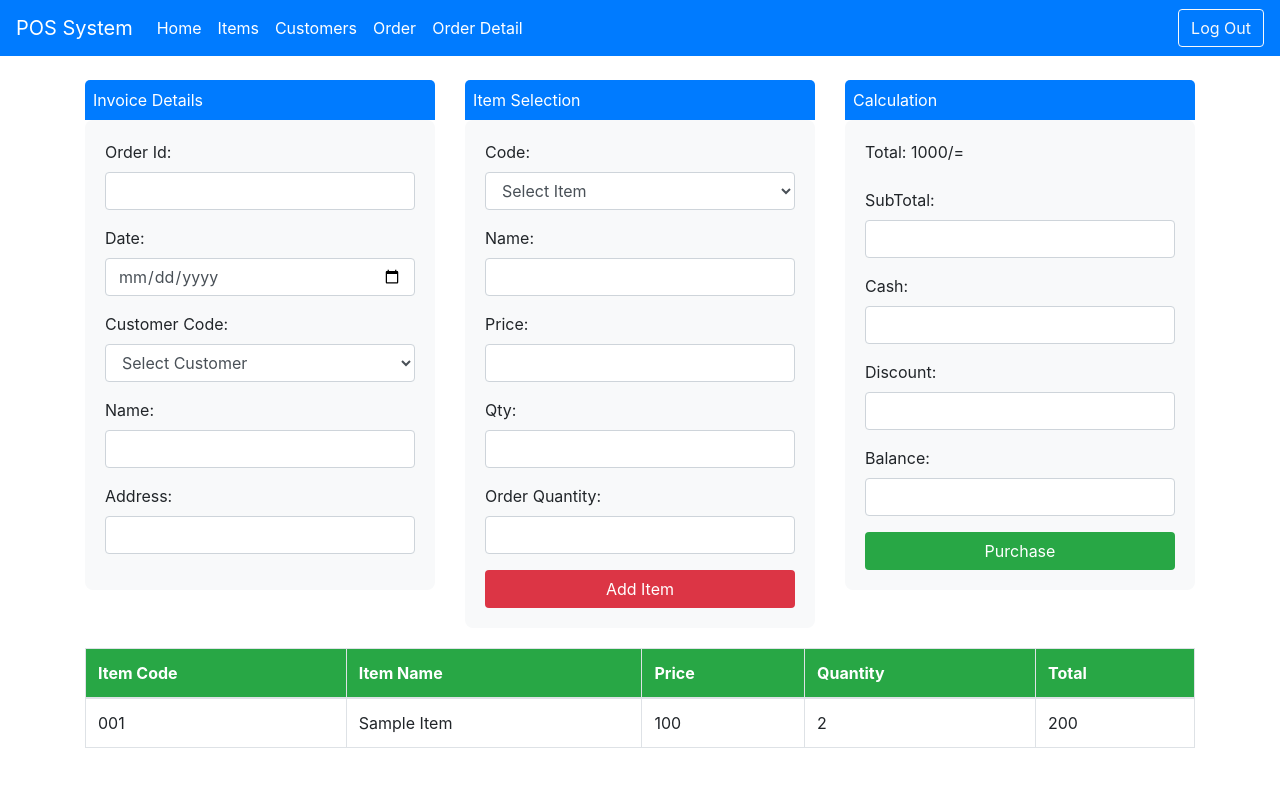
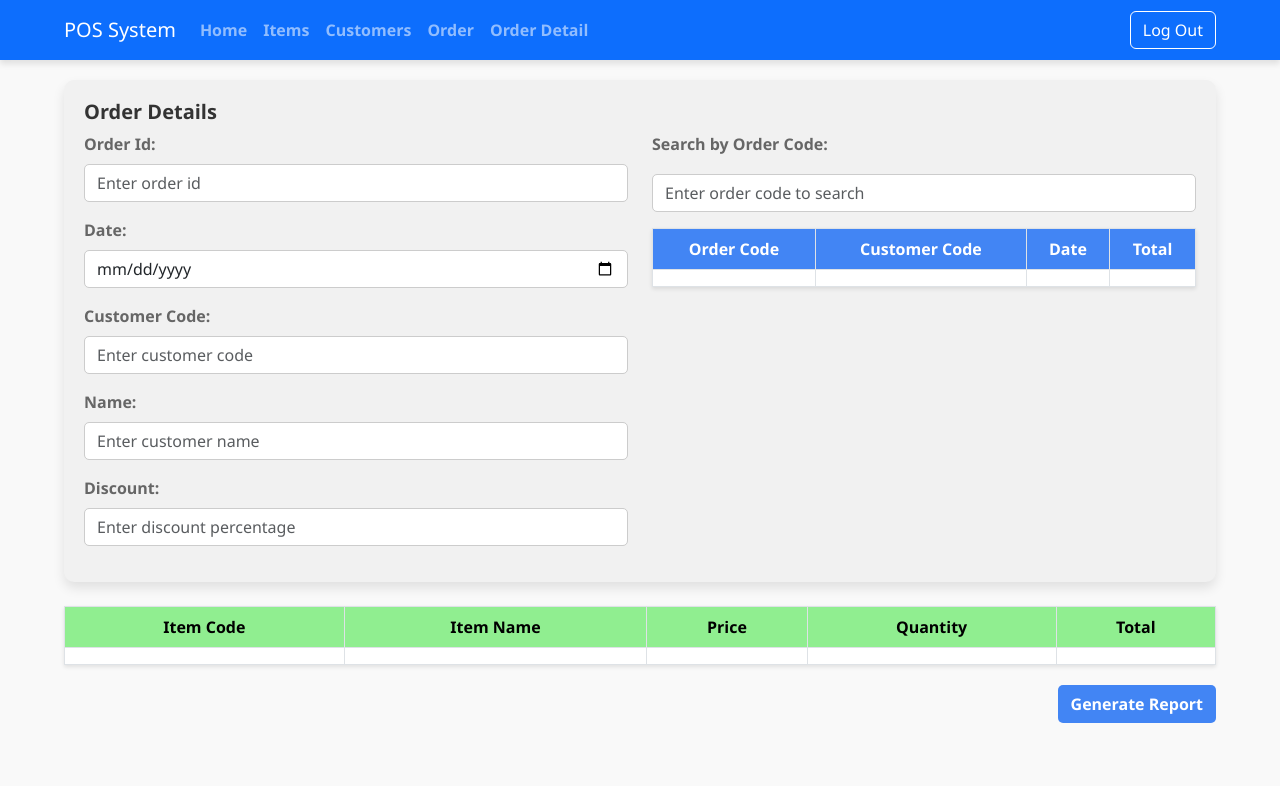
Before and after one commit to mcharith/Bootstrap-pos-system, a plain HTML site: page invoice.html in a window 1280 px wide. Drawn offline with nearby package versions, Linux system fonts and the light colour scheme.

Commit message:
invoice update.

```diff
--- a/invoice.html
+++ b/invoice.html
@@ -3,154 +3,214 @@
 <head>
     <meta charset="UTF-8">
     <meta name="viewport" content="width=device-width, initial-scale=1.0">
-    <title>Invoice Management</title>
-    <!-- Bootstrap CSS -->
-    <link href="https://stackpath.bootstrapcdn.com/bootstrap/4.5.2/css/bootstrap.min.css" rel="stylesheet">
+    <title>Order Details</title>
+    <link href="https://cdn.jsdelivr.net/npm/bootstrap@5.3.0-alpha1/dist/css/bootstrap.min.css" rel="stylesheet">
     <style>
-        .form-section {
-            background-color: #f8f9fa;
+        /* General Styles */
+        body {
+            background-color: #f9f9f9;
+            font-family: 'Segoe UI', Tahoma, Geneva, Verdana, sans-serif;
+        }
+
+        .container-fluid {
+            padding-left: 5%;
+            padding-right: 5%;
+        }
+
+        /* Navbar Customization */
+        nav.navbar {
+            box-shadow: 0 4px 6px rgba(0, 0, 0, 0.1);
+        }
+
+        nav.navbar .nav-link {
+            font-weight: bold;
+            padding: 10px 20px;
+        }
+
+        nav.navbar .nav-link:hover {
+            background-color: #357ae8;
+            border-radius: 5px;
+        }
+
+        /* Header Section */
+        .order-details {
+            background-color: #f1f1f1;
             padding: 20px;
-            border-radius: 8px;
+            margin-top: 20px;
+            border-radius: 10px;
+            box-shadow: 0 6px 12px rgba(0, 0, 0, 0.1);
         }
-        .table-section {
+
+        h5 {
+            font-weight: bold;
+            color: #333;
+        }
+
+        .form-label {
+            font-weight: bold;
+            color: #666;
+        }
+
+        input.form-control {
+            box-shadow: none;
+            border: 1px solid #ccc;
+            border-radius: 5px;
+            transition: border-color 0.3s ease;
+        }
+
+        input.form-control:focus {
+            border-color: #4285F4;
+            box-shadow: 0 0 0 0.2rem rgba(66, 133, 244, 0.25);
+        }
+
+        /* Tables Styling */
+        .table-bordered {
+            border: 1px solid #dee2e6;
+            box-shadow: 0 2px 4px rgba(0, 0, 0, 0.1);
+        }
+
+        .table th {
+            font-weight: bold;
+            background-color: #4285F4;
+            color: white;
+            text-align: center;
+        }
+
+        .table td {
+            text-align: center;
+            vertical-align: middle;
+            font-size: 0.9rem;
+        }
+
+        .items-table th {
+            background-color: lightgreen;
+            color: black;
+        }
+
+        .search-order input {
+            margin-top: 10px;
+        }
+
+        .btn-outline-light {
+            border-color: white;
+            color: white;
+            transition: background-color 0.3s ease, border-color 0.3s ease;
+        }
+
+        .btn-outline-light:hover {
+            background-color: white;
+            color: #4285F4;
+            border-color: #4285F4;
+        }
+
+        /* Button Styling */
+        .btn-generate {
+            background-color: #4285F4;
+            color: white;
+            font-weight: bold;
+            border-radius: 5px;
+            transition: background-color 0.3s ease;
+        }
+
+        .btn-generate:hover {
+            background-color: #357ae8;
+        }
+
+        .btn-container {
+            text-align: right;
             margin-top: 20px;
-        }
-        .form-header {
-            background-color: #007bff;
-            color: white;
-            padding: 8px;
-            border-radius: 5px 5px 0 0;
-        }
-        .btn-add {
-            background-color: #dc3545;
-            color: white;
-        }
-        .btn-purchase {
-            background-color: #28a745;
-            color: white;
-        }
-        .table-header {
-            background-color: #28a745;
-            color: white;
         }
     </style>
 </head>
 <body>
-
-<!-- Navbar -->
-<nav class="navbar navbar-expand-lg navbar-light bg-primary">
-    <a class="navbar-brand text-white" href="#">POS System</a>
-    <div class="collapse navbar-collapse">
-        <ul class="navbar-nav mr-auto">
-            <li class="nav-item"><a class="nav-link text-white" href="#">Home</a></li>
-            <li class="nav-item"><a class="nav-link text-white" href="#">Items</a></li>
-            <li class="nav-item"><a class="nav-link text-white" href="#">Customers</a></li>
-            <li class="nav-item"><a class="nav-link text-white" href="#">Order</a></li>
-            <li class="nav-item"><a class="nav-link text-white" href="#">Order Detail</a></li>
+<!-- Navbar Section -->
+<nav class="navbar navbar-expand-lg navbar-dark bg-primary">
+    <div class="container-fluid">
+        <a class="navbar-brand" href="#">POS System</a>
+        <button class="navbar-toggler" type="button" data-bs-toggle="collapse" data-bs-target="#navbarNav" aria-controls="navbarNav" aria-expanded="false" aria-label="Toggle navigation">
+            <span class="navbar-toggler-icon"></span>
+        </button>
+        <div class="collapse navbar-collapse" id="navbarNav">
+            <ul class="navbar-nav me-auto">
+                <li class="nav-item">
+                    <a class="nav-link" href="#">Home</a>
+                </li>
+                <li class="nav-item">
+                    <a class="nav-link" href="#">Items</a>
+                </li>
+                <li class="nav-item">
+                    <a class="nav-link" href="#">Customers</a>
+                </li>
+                <li class="nav-item">
+                    <a class="nav-link" href="#">Order</a>
+                </li>
+                <li class="nav-item">
+                    <a class="nav-link" href="#">Order Detail</a>
+                </li>
             </ul>
-        <button class="btn btn-outline-light">Log Out</button>
+            <button class="btn btn-outline-light" type="button">Log Out</button>
+        </div>
     </div>
 </nav>
 
-<div class="container mt-4">
+<!-- Order Details Section -->
+<div class="container-fluid">
+    <div class="order-details">
+        <h5>Order Details</h5>
         <div class="row">
-        <!-- Invoice Details -->
-        <div class="col-md-4">
-            <div class="form-header">Invoice Details</div>
-            <div class="form-section">
-                <form>
-                    <div class="form-group">
-                        <label for="orderId">Order Id:</label>
-                        <input type="text" class="form-control" id="orderId">
+            <div class="col-md-6">
+                <div class="mb-3">
+                    <label for="orderId" class="form-label">Order Id:</label>
+                    <input type="text" class="form-control" id="orderId" placeholder="Enter order id">
                 </div>
-                    <div class="form-group">
-                        <label for="date">Date:</label>
+                <div class="mb-3">
+                    <label for="date" class="form-label">Date:</label>
                     <input type="date" class="form-control" id="date">
                 </div>
-                    <div class="form-group">
-                        <label for="customerCode">Customer Code:</label>
-                        <select class="form-control" id="customerCode">
-                            <option>Select Customer</option>
-                        </select>
+                <div class="mb-3">
+                    <label for="customerCode" class="form-label">Customer Code:</label>
+                    <input type="text" class="form-control" id="customerCode" placeholder="Enter customer code">
                 </div>
-                    <div class="form-group">
-                        <label for="name">Name:</label>
-                        <input type="text" class="form-control" id="name">
+                <div class="mb-3">
+                    <label for="name" class="form-label">Name:</label>
+                    <input type="text" class="form-control" id="name" placeholder="Enter customer name">
                 </div>
-                    <div class="form-group">
-                        <label for="address">Address:</label>
-                        <input type="text" class="form-control" id="address">
-                    </div>
-                </form>
+                <div class="mb-3">
+                    <label for="discount" class="form-label">Discount:</label>
+                    <input type="text" class="form-control" id="discount" placeholder="Enter discount percentage">
                 </div>
             </div>
-
-        <!-- Item Selection -->
-        <div class="col-md-4">
-            <div class="form-header">Item Selection</div>
-            <div class="form-section">
-                <form>
-                    <div class="form-group">
-                        <label for="itemCode">Code:</label>
-                        <select class="form-control" id="itemCode">
-                            <option>Select Item</option>
-                        </select>
+            <div class="col-md-6">
+                <div class="mb-3 search-order">
+                    <label for="searchOrderCode" class="form-label">Search by Order Code:</label>
+                    <input type="text" class="form-control" id="searchOrderCode" placeholder="Enter order code to search">
                 </div>
-                    <div class="form-group">
-                        <label for="itemName">Name:</label>
-                        <input type="text" class="form-control" id="itemName">
-                    </div>
-                    <div class="form-group">
-                        <label for="itemPrice">Price:</label>
-                        <input type="number" class="form-control" id="itemPrice">
-                    </div>
-                    <div class="form-group">
-                        <label for="itemQty">Qty:</label>
-                        <input type="number" class="form-control" id="itemQty">
-                    </div>
-                    <div class="form-group">
-                        <label for="orderQty">Order Quantity:</label>
-                        <input type="number" class="form-control" id="orderQty">
-                    </div>
-                    <button type="submit" class="btn btn-add btn-block">Add Item</button>
-                </form>
-            </div>
-        </div>
-
-        <!-- Calculation -->
-        <div class="col-md-4">
-            <div class="form-header">Calculation</div>
-            <div class="form-section">
-                <form>
-                    <div class="form-group">
-                        <label>Total: 1000/=</label>
-                    </div>
-                    <div class="form-group">
-                        <label>SubTotal:</label>
-                        <input type="text" class="form-control">
-                    </div>
-                    <div class="form-group">
-                        <label>Cash:</label>
-                        <input type="number" class="form-control">
-                    </div>
-                    <div class="form-group">
-                        <label>Discount:</label>
-                        <input type="number" class="form-control">
-                    </div>
-                    <div class="form-group">
-                        <label>Balance:</label>
-                        <input type="number" class="form-control">
-                    </div>
-                    <button type="submit" class="btn btn-purchase btn-block">Purchase</button>
-                </form>
+                <table class="table table-bordered mt-3">
+                    <thead>
+                    <tr>
+                        <th>Order Code</th>
+                        <th>Customer Code</th>
+                        <th>Date</th>
+                        <th>Total</th>
+                    </tr>
+                    </thead>
+                    <tbody>
+                    <tr>
+                        <td></td>
+                        <td></td>
+                        <td></td>
+                        <td></td>
+                    </tr>
+                    </tbody>
+                </table>
             </div>
         </div>
     </div>
 
-    <!-- Item Table -->
-    <div class="table-section">
-        <table class="table table-bordered">
-            <thead class="table-header">
+    <!-- Items Table Section -->
+    <div class="mt-4">
+        <table class="table table-bordered items-table">
+            <thead>
             <tr>
                 <th>Item Code</th>
                 <th>Item Name</th>
@@ -161,20 +221,22 @@
             </thead>
             <tbody>
             <tr>
-                <td>001</td>
-                <td>Sample Item</td>
-                <td>100</td>
-                <td>2</td>
-                <td>200</td>
+                <td></td>
+                <td></td>
+                <td></td>
+                <td></td>
+                <td></td>
             </tr>
             </tbody>
         </table>
     </div>
+
+    <!-- Generate Report Button -->
+    <div class="btn-container">
+        <button class="btn btn-generate">Generate Report</button>
+    </div>
 </div>
 
-<!-- Bootstrap JS and dependencies -->
-<script src="https://code.jquery.com/jquery-3.5.1.slim.min.js"></script>
-<script src="https://cdn.jsdelivr.net/npm/@popperjs/core@2.0.6/dist/umd/popper.min.js"></script>
-<script src="https://stackpath.bootstrapcdn.com/bootstrap/4.5.2/js/bootstrap.min.js"></script>
+<script src="https://cdn.jsdelivr.net/npm/bootstrap@5.3.0-alpha1/dist/js/bootstrap.bundle.min.js"></script>
 </body>
 </html>
```
Lines whose indentation alone changed are shown as unchanged.
